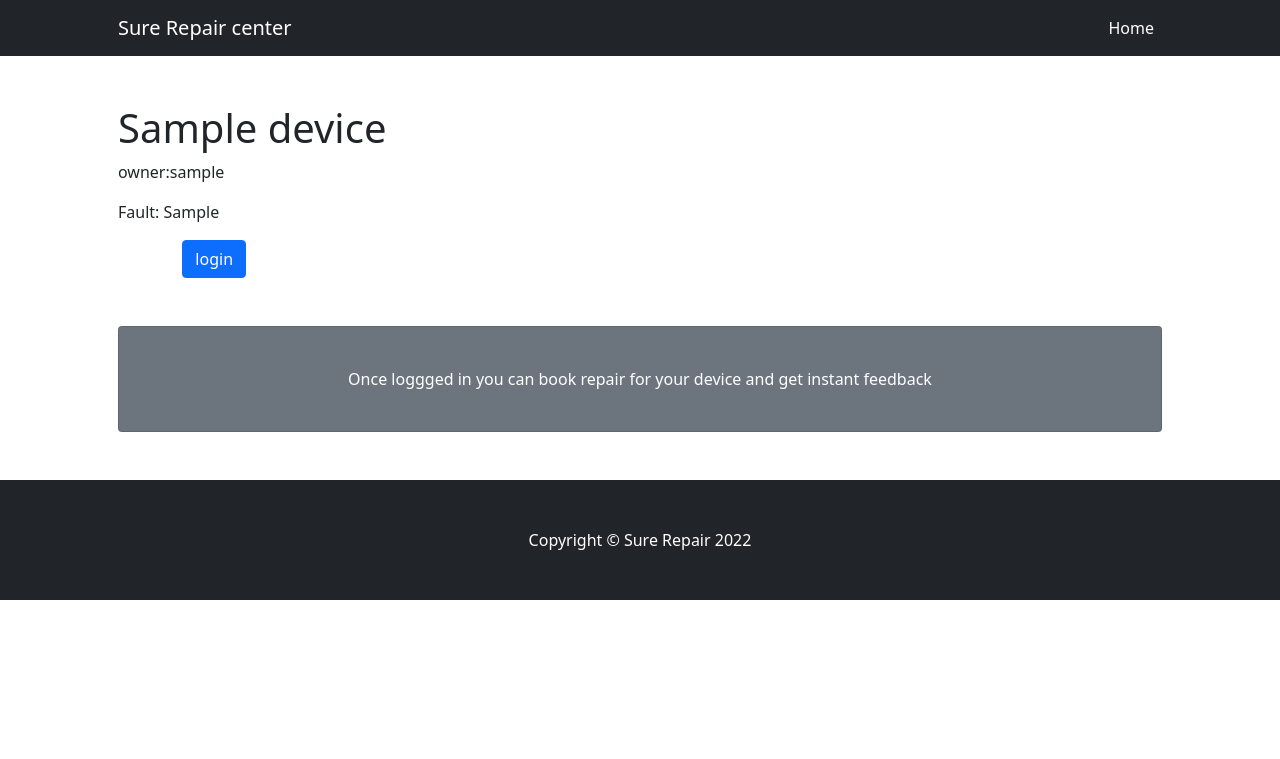
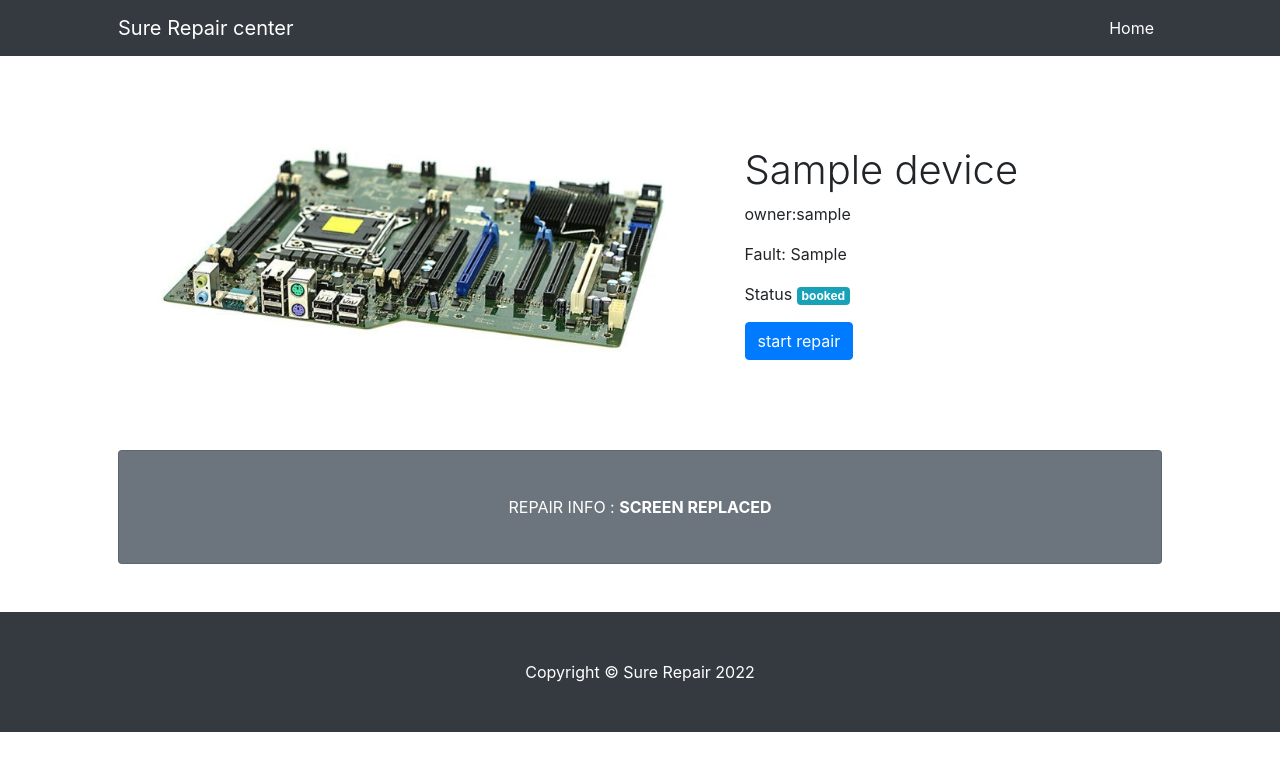
Before and after one commit to kamau826/SureRepair, a Flask app: page /view_device/1 in a window 1280 px wide. Shown: the top 759 px of the page. Run offline with Flask 2, Linux system fonts and the light colour scheme; a user stored in the database is signed in; tables that the repository leaves empty hold one stand-in row (values such as "Sample post"); some libraries are stand-ins or nearby versions.

Commit message:
changed the styling of the device table

```diff
--- a/app/templates/view_device.html
+++ b/app/templates/view_device.html
@@ -10,6 +10,7 @@
         <link rel="icon" type="image/x-icon" href="assets/favicon.ico" />
         <!-- Core theme CSS (includes Bootstrap)-->
         <link href="{{url_for('static',filename='css/styles.css')}}" rel="stylesheet" />
+        <link rel="stylesheet" href="https://cdn.jsdelivr.net/npm/bootstrap@4.0.0/dist/css/bootstrap.min.css" integrity="sha384-Gn5384xqQ1aoWXA+058RXPxPg6fy4IWvTNh0E263XmFcJlSAwiGgFAW/dAiS6JXm" crossorigin="anonymous">
     </head>
     <body>
         <!-- Responsive navbar-->
@@ -31,20 +32,22 @@
         <div class="container px-4 px-lg-5">
             <!-- Heading Row-->
             <div class="row gx-4 gx-lg-5 align-items-center my-5">
-<!--                <div class="col-lg-7"><img class="img-fluid rounded mb-4 mb-lg-0" src="{{url_for('static',filename='pic1.jpg')}}" alt="..." /></div>-->
+                <div class="col-lg-7"><img class="img-fluid rounded mb-4 mb-lg-0" src="{{url_for('static',filename='pic1.jpg')}}" alt="..." /></div>
                 <div class="col-lg-5">
                     <h1 class="font-weight-light">{{device.name}}</h1>
                     <p>owner:{{device.user.username}}</p>
                     <p>Fault: {{device.fault}}</p>
-
-                                  <span class="badge badge-info">{{device.status}}</span>
-
-                    <a class="btn btn-primary" href="{{url_for('login')}}">login</a>
+                  <p>Status <span class="badge badge-info">{{device.status}}</span><p></p>
+                     {% if device.status=='booked' and device.status!='repair complete'%}
+                    <a class="btn btn-primary sm" href="{{url_for('start_repair',id=device.id)}}">start repair</a>
+                    {%else%}
+                    <a class="btn btn-warning sm" href="{{url_for('start_repair',id=device.id)}}">end repair</a>
+                    {%endif%}
                 </div>
             </div>
             <!-- Call to Action-->
             <div class="card text-white bg-secondary my-5 py-4 text-center">
-                <div class="card-body"><p class="text-white m-0">Once loggged in you can book repair for your device and get instant feedback</p></div>
+                <div class="card-body"><p class="text-white m-0">REPAIR INFO : <b>SCREEN REPLACED</b></p></div>
             </div>
             <!-- Content Row-->
 
```
Also changed, not shown: app/templates/index.html (+13 -11 lines).
